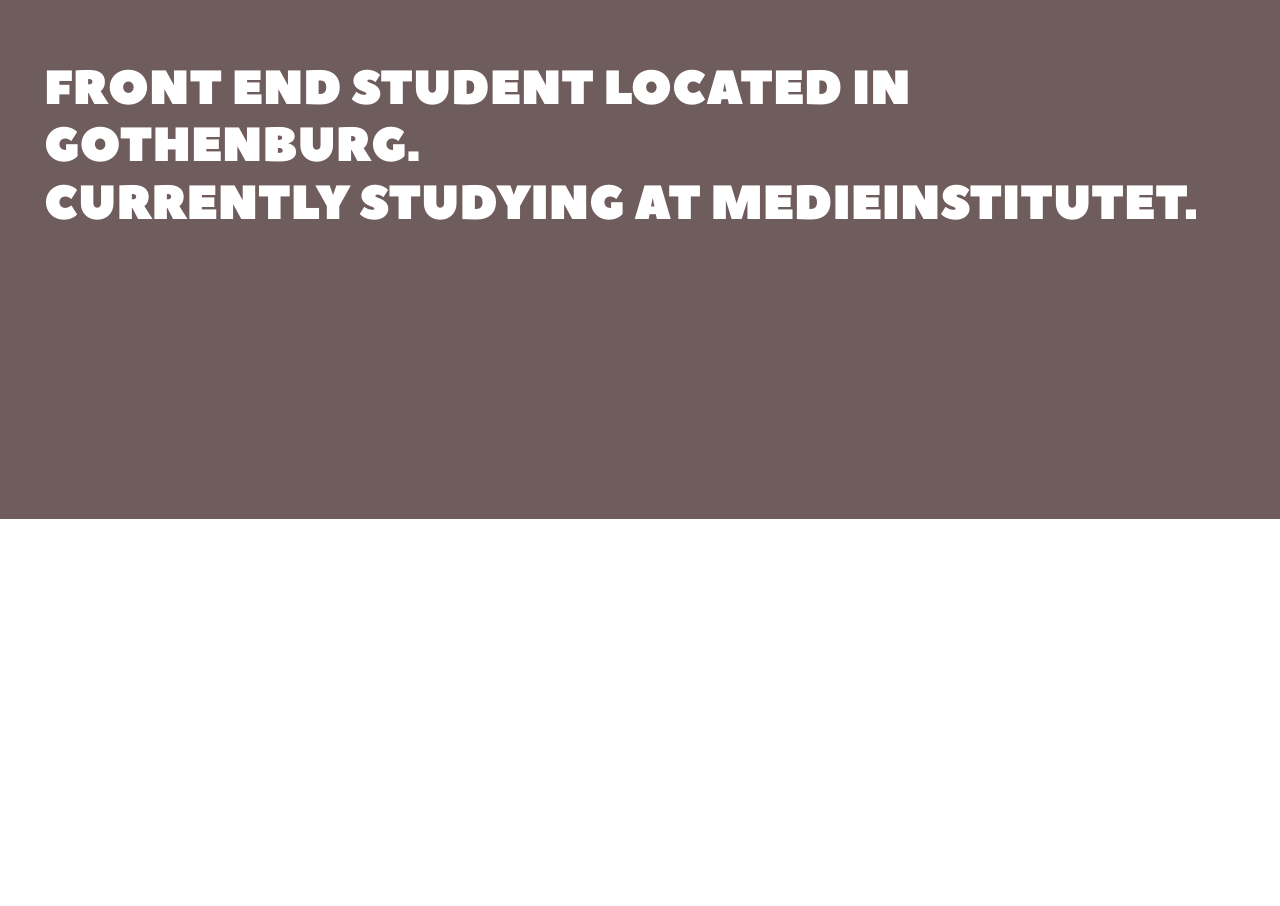
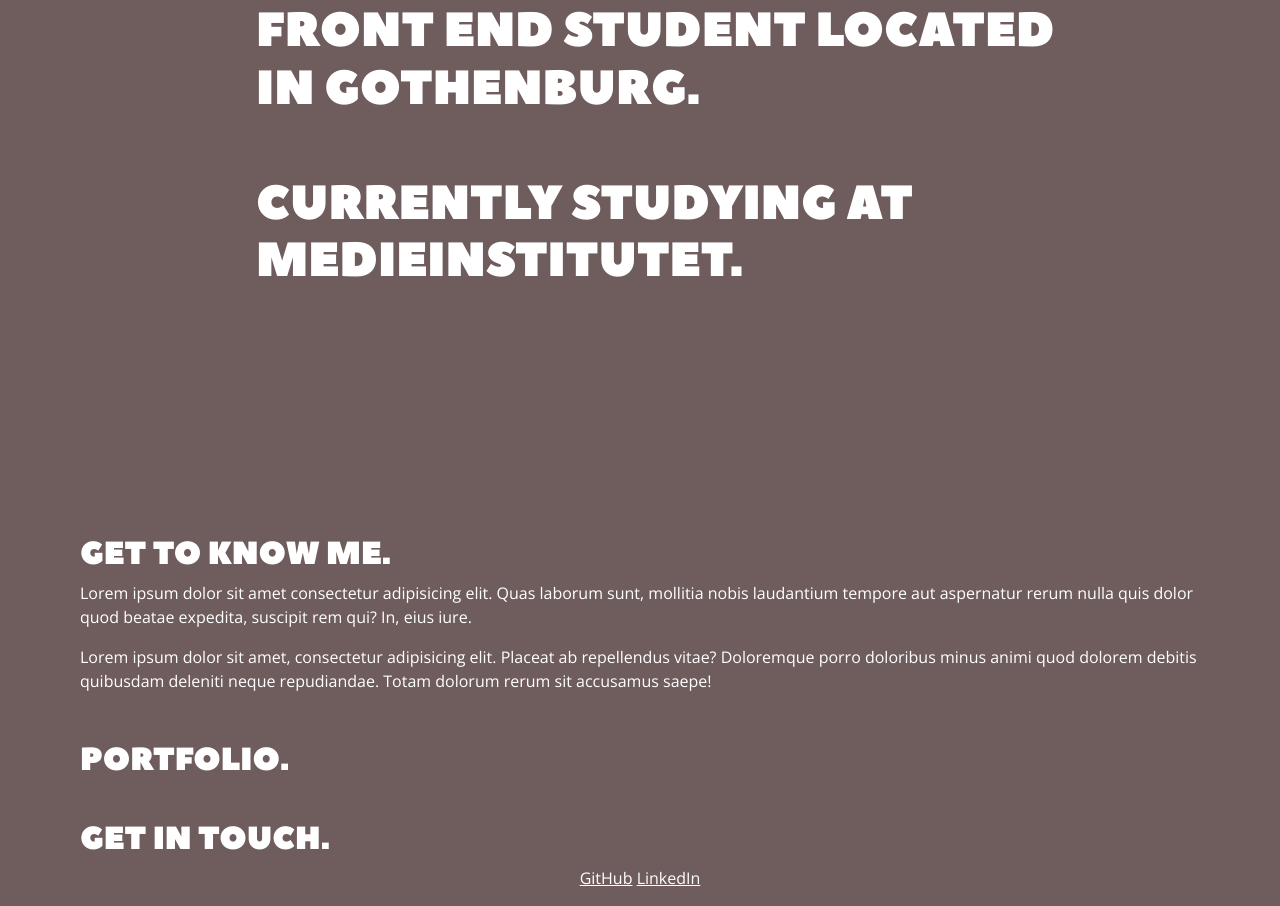
Before and after one commit to jennifertechel/interactive-cv, a plain HTML site: page index.html in a window 1280 px wide. Shown: the part 281-1187 px from the top of the page. Before the commit the page ends 800 px from the top, so only its background shows below. Drawn offline with nearby package versions, Linux system fonts and the light colour scheme.

Commit message:
Added more content in html and styling

```diff
--- a/index.html
+++ b/index.html
@@ -15,8 +15,13 @@
     <script src="main.js"></script>
     <!-- FontAwesome -->
     <script src="https://kit.fontawesome.com/9716442c1c.js" crossorigin="anonymous"></script>
+    <!-- Google Fonts-->
+    <link rel="preconnect" href="https://fonts.googleapis.com">
+    <link rel="preconnect" href="https://fonts.gstatic.com" crossorigin>
+    <link href="https://fonts.googleapis.com/css2?family=Open+Sans:wght@400;500;600;700&display=swap" rel="stylesheet">
 </head>
 <body>
+
     <nav class="navbar navbar-expand-lg">
         <div class="container-fluid">
             <a class="navbar-brand" href="#">Jennifer Techel</a>
@@ -26,7 +31,7 @@
             <div class="collapse navbar-collapse" id="navbarNav">
                 <ul class="navbar-nav">
                     <li class="nav-item">
-                <a class="nav-link" href="#">About</a>
+                        <a class="nav-link" href="#about">About</a>
                     </li>
                     <li class="nav-item">
                         <a class="nav-link" href="#">Portfolio</a>
@@ -39,14 +44,34 @@
         </div>
     </nav>
 
-    <div class="container-fluid about">
+    <div class="container-fluid hero">
         <h1>
             Front End student located in Gothenburg.
+            <br>
             <br>
             Currently studying at Medieinstitutet.
         </h1>
     </div>
 
+    <div class="container-fluid about" id="about">
+        <h2>Get to know me.</h2>
+        <p>Lorem ipsum dolor sit amet consectetur adipisicing elit. Quas laborum sunt, mollitia nobis laudantium tempore aut aspernatur rerum nulla quis dolor quod beatae expedita, suscipit rem qui? In, eius iure.</p>
+        <p>Lorem ipsum dolor sit amet, consectetur adipisicing elit. Placeat ab repellendus vitae? Doloremque porro doloribus minus animi quod dolorem debitis quibusdam deleniti neque repudiandae. Totam dolorum rerum sit accusamus saepe!</p>
+    </div>
+
+    <div class="container-fluid portfolio" id="portfolio">
+        <h2>Portfolio.</h2>
+    </div>
+
+    <div class="container-fluid contact" id="contact">
+        <h2>Get in touch.</h2>
+
+        <div class="container" style="text-align: center;">
+            <a href="">GitHub</a>
+            <a href="">LinkedIn</a>
+        </div>
+
+    </div>
 
 </body>
 </html>
--- a/mobile.css
+++ b/mobile.css
@@ -4,8 +4,14 @@
 }
 
 body {
+    font-family: 'Open Sans';
+    color: white;
+    background-color: #6F5C5C;
+}
+
+h1, h2 {
+    text-transform: uppercase;
     font-family: 'peace-sans';
-    color: white;
 }
 
 .navbar {
@@ -18,6 +24,7 @@ body {
 .navbar-brand {
     color: white;
     text-transform: uppercase;
+    font-family: 'peace-sans';
 }
 
 .nav-link {
@@ -33,15 +40,72 @@ body {
     color: white;
 }
 
-.about {
+.hero {
     display: flex;
     align-items: center;
     justify-content: center;
     height: calc(100vh - 4rem);
     background-color: #6F5C5C;
+    color: white;
 }
 
-.about h1 {
+.hero h1 {
     font-size: 2rem;
     text-transform: uppercase;
+    max-width: 50rem;
 }
+
+.about, .portfolio, .contact {
+    padding: 1rem 5rem;
+}
+
+.contact .container {
+    text-align: center;
+}
+
+.contact .container a {
+    color: white;
+}
+
+
+/*
+.portfolio {
+    position: relative;
+    background: #6F5C5C;
+    box-sizing: border-box;
+    height: 50rem;
+    width: 100vw;
+    outline: 0;
+    overflow: hidden;
+}
+
+.portfolio::before {
+    content: "";
+    height: 100%;
+    width: 100%;
+    display: flex;
+    align-items: center;
+    justify-content: center;
+  }
+
+  .portfolio::after {
+    content: "";
+    position: absolute;
+    top: -50%;
+    left: -50%;
+    height: 200%;
+    width: 200%;
+    box-sizing: border-box;
+    background-color: white;
+    border-radius: 40%;
+    animation: spin 6s linear;
+}
+
+@keyframes spin {
+    0% {
+      transform: translateY(0) rotate(0deg);
+    }
+    100% {
+      transform: translateY(100%) rotate(360deg);
+    }
+  }*/
--- a/tablet.css
+++ b/tablet.css
@@ -3,10 +3,12 @@
     .navbar-brand {
         font-size: 2rem;
     }
+
     .navbar-toggler {
         font-size: 2rem;
     }
-    .about h1 {
+
+    .hero h1 {
         font-size: 3rem;
         margin-left: 2rem;
     }
```
Lines whose indentation alone changed are shown as unchanged.
